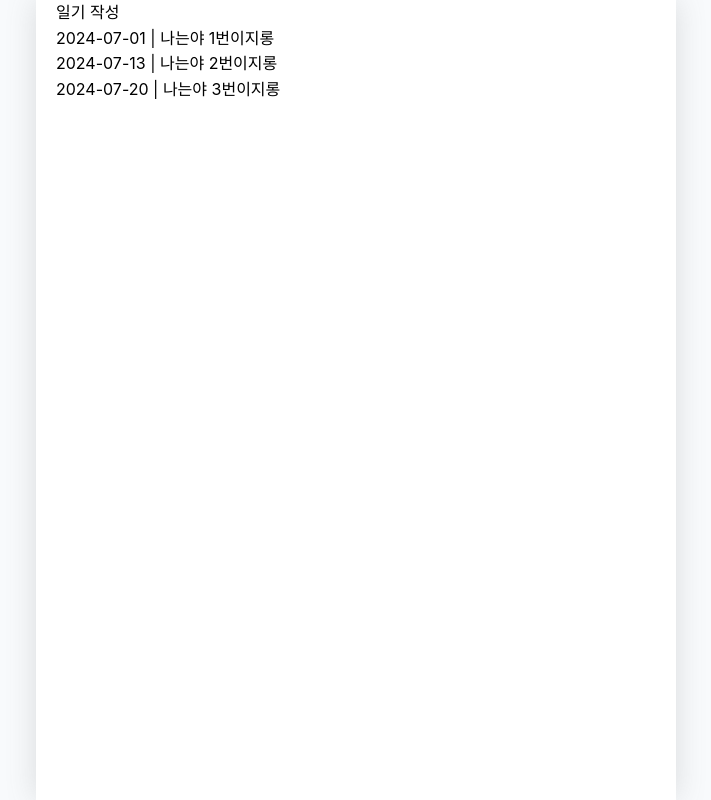
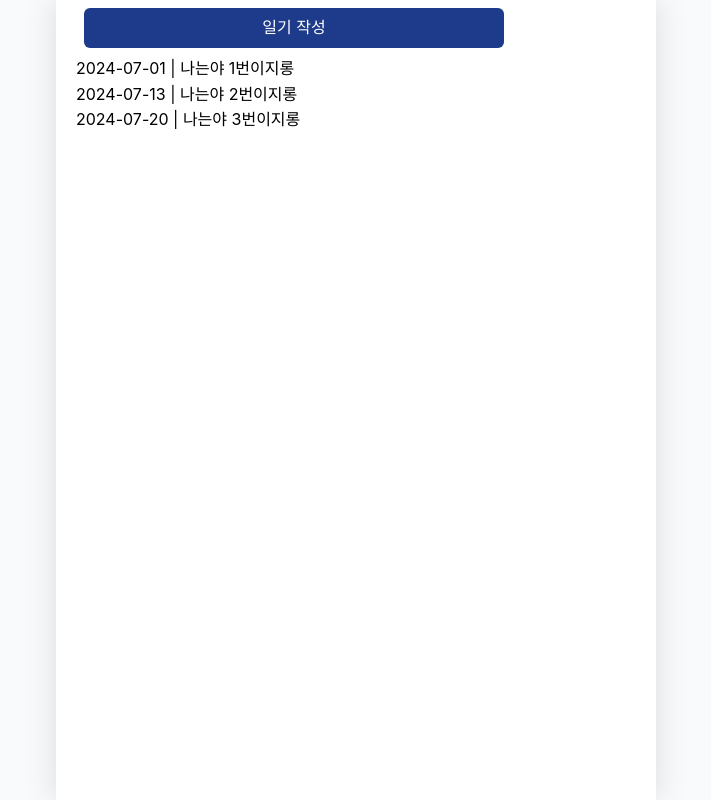
Before and after one commit to nyeonk-devcra/nextjs-simple-diary, a Next.js app: page / in a window 1280 px wide. Shown: the whole page, without its empty margins (284-995 px from the left). Built offline with nearby package versions, Linux system fonts and the light colour scheme.

Commit message:
[ feat ] tailwind setting

```diff
--- a/src/app/(home)/page.tsx
+++ b/src/app/(home)/page.tsx
@@ -1,11 +1,14 @@
 import DiaryList from "@/components/diary-list";
 import Link from "next/link";
+import Button from "@/components/common/button";
 
 export default function HomePage() {
   // todo :: header에 년월일 추가
   return (
-    <main className="">
-      <Link href="/new">일기 작성</Link>
+    <main className="w-full">
+      <Link href="/new" className="flex justify-center m-2 h-10 w-3/4">
+        <Button name="일기 작성" />
+      </Link>
       <DiaryList />
     </main>
   );
--- a/src/app/globals.css
+++ b/src/app/globals.css
@@ -1,3 +1,7 @@
+@tailwind base;
+@tailwind components;
+@tailwind utilities;
+
 html,
 body {
   width: 100%;
--- /dev/null
+++ b/src/components/common/button.tsx
@@ -0,0 +1,14 @@
+interface ButtonProps {
+  name: string;
+  width?: number;
+  height?: number;
+}
+
+export default function Button(props: ButtonProps) {
+  const { name, width, height } = props;
+  return (
+    <button className="bg-blue-900	w-full text-white rounded-md h-full">
+      {name}
+    </button>
+  );
+}
```
Also changed, not shown: package.json (+7 -6 lines), 1 other file (tests, documents, lock files or other folders).
